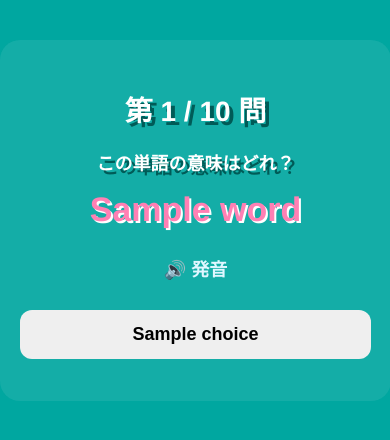
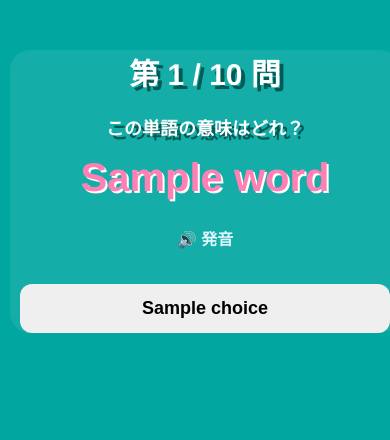
Before and after one commit to inoueshoji/chutan-knock, a Flask app: template templates/quiz.html in a window 390 px wide. Shown: the top 440 px of the page. Run offline with Flask 3, Linux system fonts and the light colour scheme; the template is opened without the code that fills it: most values are stand-ins (such as "Sample title", 1, 10 or a date in 2020).

Commit message:
Update style.css

```diff
--- a/static/style.css
+++ b/static/style.css
@@ -192,12 +192,75 @@ h2 {
     margin-bottom: 15px;
 }
 
-/* ==============================
-   Responsive – スマホ対応
-============================== */
-@media (max-width: 480px) {
-    h1 { font-size: 28px; }
-    h2 { font-size: 20px; }
-    .word-highlight { font-size: 34px; }
-    .question-title { font-size: 18px; }
+/* --------- レスポンシブ対応 --------- */
+
+/* スマホ（横幅 480px 以下） */
+@media screen and (max-width: 480px) {
+
+    body {
+        padding: 10px;
+    }
+
+    .container {
+        width: 100%;
+        padding: 0 10px;
+    }
+
+    h1 {
+        font-size: 26px;        /* タイトルを小さく */
+        text-align: center;
+    }
+
+    .question-text {
+        font-size: 16px;        /* 「この単語の意味はどれ？」 */
+        margin-bottom: 8px;
+    }
+
+    .question-word {
+        font-size: 32px;        /* 見出し単語（大きめ・ピンク） */
+        text-align: center;
+        display: block;
+        margin-bottom: 20px;
+    }
+
+    .option-btn {
+        width: 100%;            /* ボタンを横幅いっぱい */
+        font-size: 18px;
+        text-align: left;       /* 左寄せ */
+        padding: 12px;
+        margin-bottom: 12px;
+        line-height: 1.4;
+        white-space: normal;    /* 長い選択肢は改行して収まる */
+    }
+
+    .speak-btn {
+        font-size: 16px;
+        text-align: center;
+        width: 100%;
+        margin-bottom: 20px;
+    }
+
+    .next-btn, .result-btn {
+        width: 100%;
+        padding: 12px;
+        font-size: 18px;
+    }
+
 }
+
+/* --------- タブレット（横幅 768px 以下） --------- */
+@media screen and (max-width: 768px) {
+
+    h1 {
+        font-size: 30px;
+    }
+
+    .question-word {
+        font-size: 40px;
+    }
+
+    .option-btn {
+        font-size: 20px;
+        padding: 14px;
+    }
+}
```
